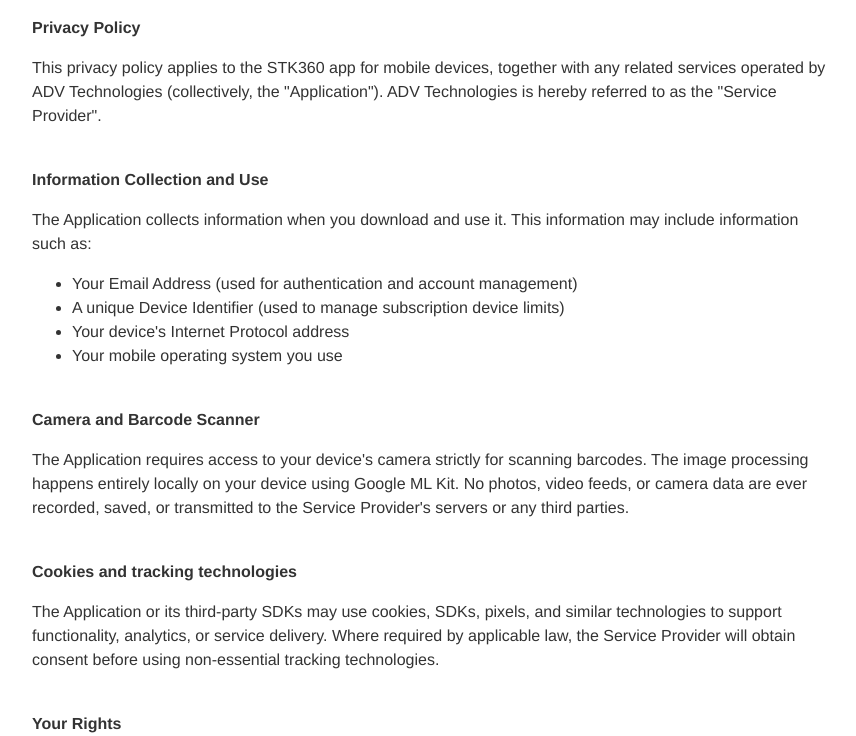
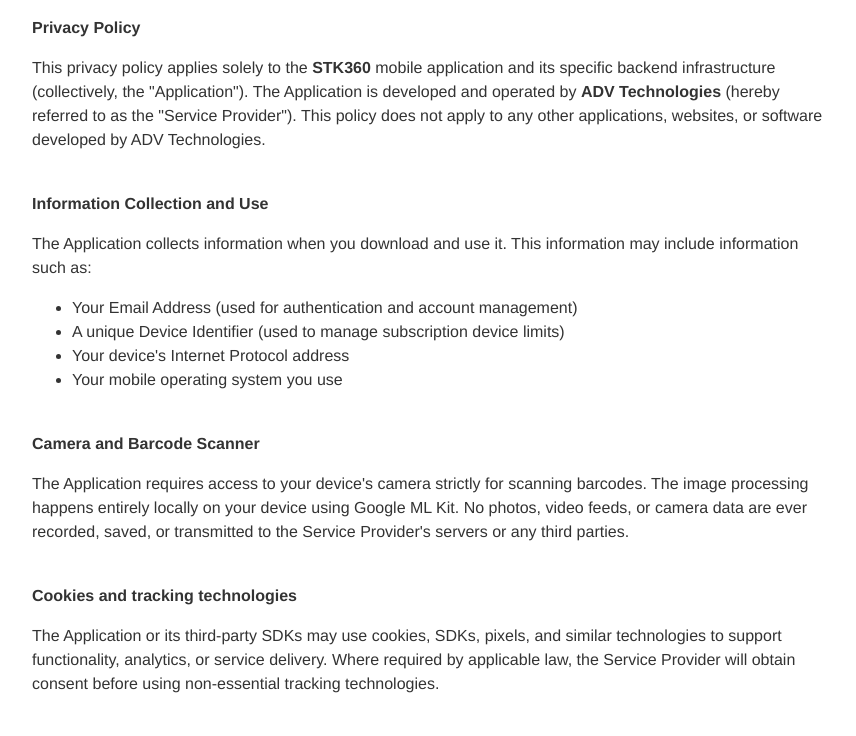
Before and after one commit to ADV-Technologies/advtechnologies, a plain HTML site: page privacypolicy/stk360/index.html in a window 1280 px wide. Shown: the top 736 px of the page, without its empty margins (208-1064 px from the left). Drawn offline with Linux system fonts and the light colour scheme.

Commit message:
Update index.html

```diff
--- a/stk360privacy/index.html
+++ b/privacypolicy/stk360/index.html
@@ -8,7 +8,7 @@
     </head>
     <body>
     <strong>Privacy Policy</strong>
-    <p>This privacy policy applies to the STK360 app for mobile devices, together with any related services operated by ADV Technologies (collectively, the "Application"). ADV Technologies is hereby referred to as the "Service Provider".</p>
+    <p>This privacy policy applies solely to the <strong>STK360</strong> mobile application and its specific backend infrastructure (collectively, the "Application"). The Application is developed and operated by <strong>ADV Technologies</strong> (hereby referred to as the "Service Provider"). This policy does not apply to any other applications, websites, or software developed by ADV Technologies.</p>
 
     <br><strong>Information Collection and Use</strong>
     <p>The Application collects information when you download and use it. This information may include information such as:</p>
```
